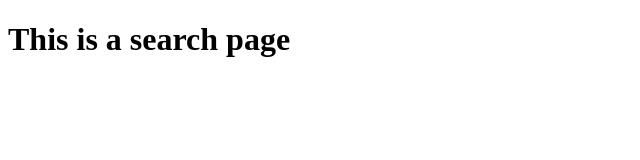
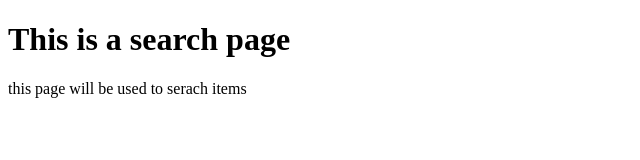
Before and after one commit to Vipin19174/git_splitmate, a plain HTML site: page search.html in a window 1280 px wide. Shown: the whole page, without its empty margins (0-640 px from the left). Drawn offline with Linux system fonts and the light colour scheme.

Commit message:
search updated

```diff
--- a/search.html
+++ b/search.html
@@ -7,5 +7,6 @@
 </head>
 <body>
     <h1>This is a search page</h1>
+    <p>this page will be used to serach items</p>
 </body>
 </html>
```
